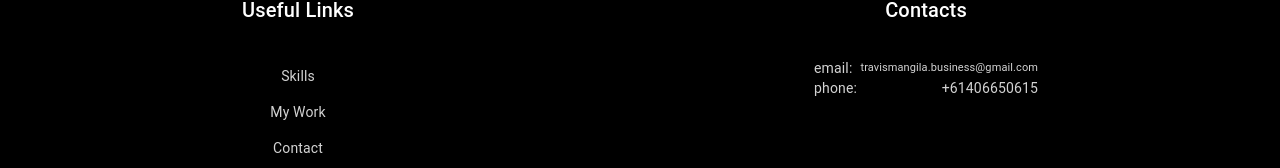
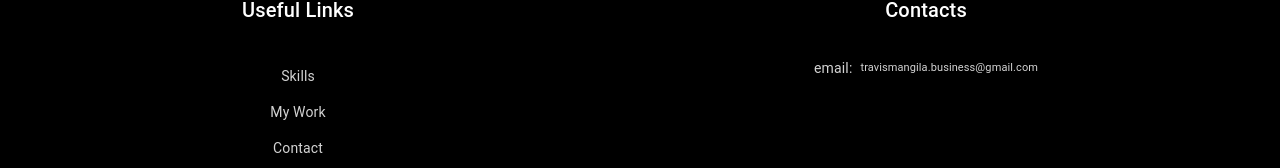
Before and after one commit to DrSack/Personal-Website, a Next.js app: page / in a window 1280 px wide. Shown: the part 931-1099 px from the top of the page. Built offline with nearby package versions, Linux system fonts and the light colour scheme.

Commit message:
remove email

```diff
--- a/src/components/footer.tsx
+++ b/src/components/footer.tsx
@@ -61,10 +61,6 @@ export const Footer = () => {
               <StyledLinksTypography>email:</StyledLinksTypography>
               <Typography color='#D3D3D3' fontSize='11px' marginLeft={2}>travismangila.business@gmail.com</Typography>
             </Box>
-            <Box display='flex' flexDirection='row' justifyContent='space-between' alignItems='center'>
-              <StyledLinksTypography>phone:</StyledLinksTypography>
-              <StyledLinksTypography>+61406650615</StyledLinksTypography>
-            </Box>
           </Box>
         </StyledContactsBox>
       </StyledToolbar>
```
